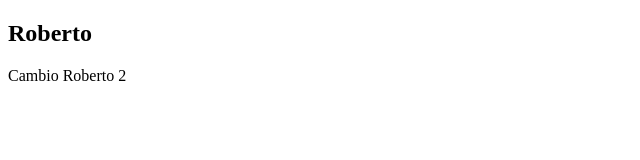
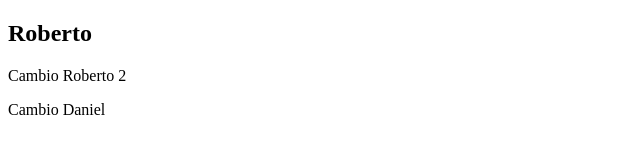
Before and after one commit to pelucas255/rebases_Actividad, a plain HTML site: page roberto.html in a window 1280 px wide. Shown: the whole page, without its empty margins (0-640 px from the left). Drawn offline with Linux system fonts and the light colour scheme.

Commit message:
Cambio Daniel en rama compartida

```diff
--- a/roberto.html
+++ b/roberto.html
@@ -5,5 +5,6 @@
 <h2>Roberto</h2>
 
 <p>Cambio Roberto 2</p>
+<p>Cambio Daniel</p>
 </body>
 </html>
```
